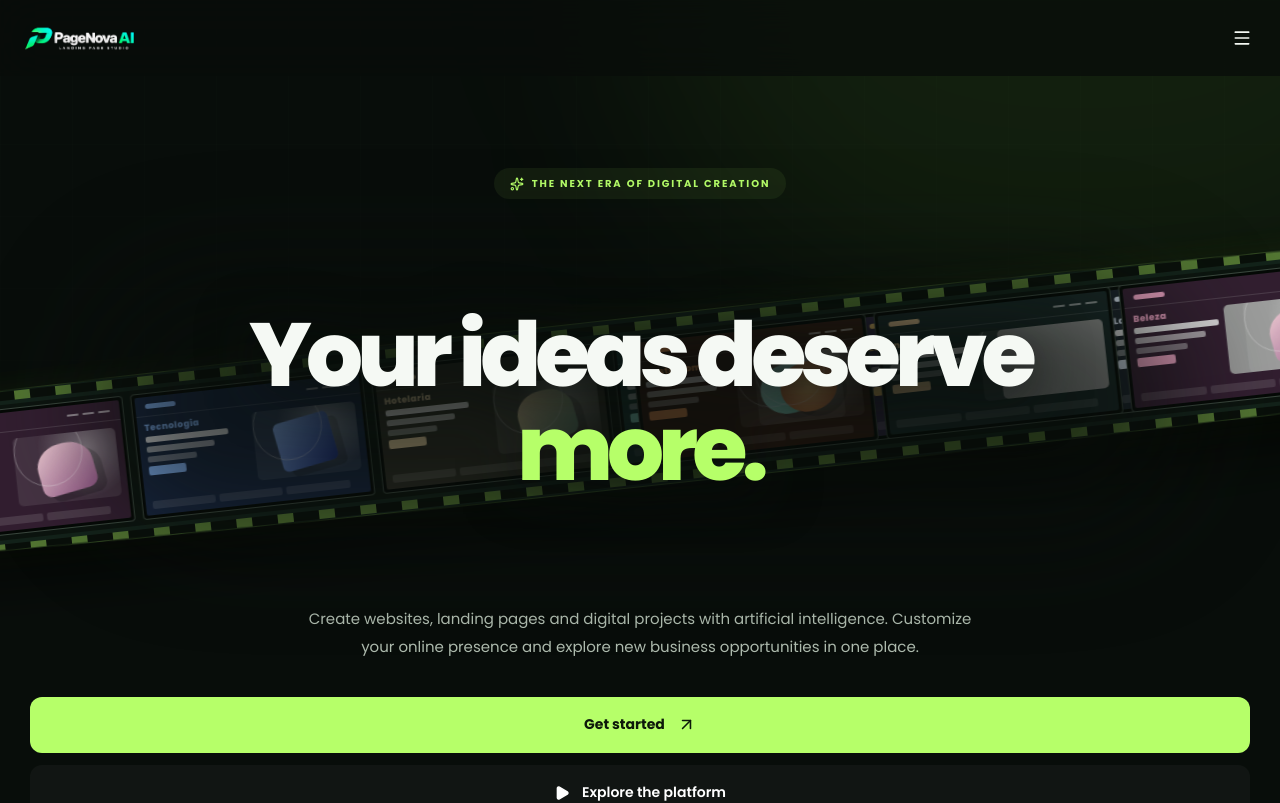
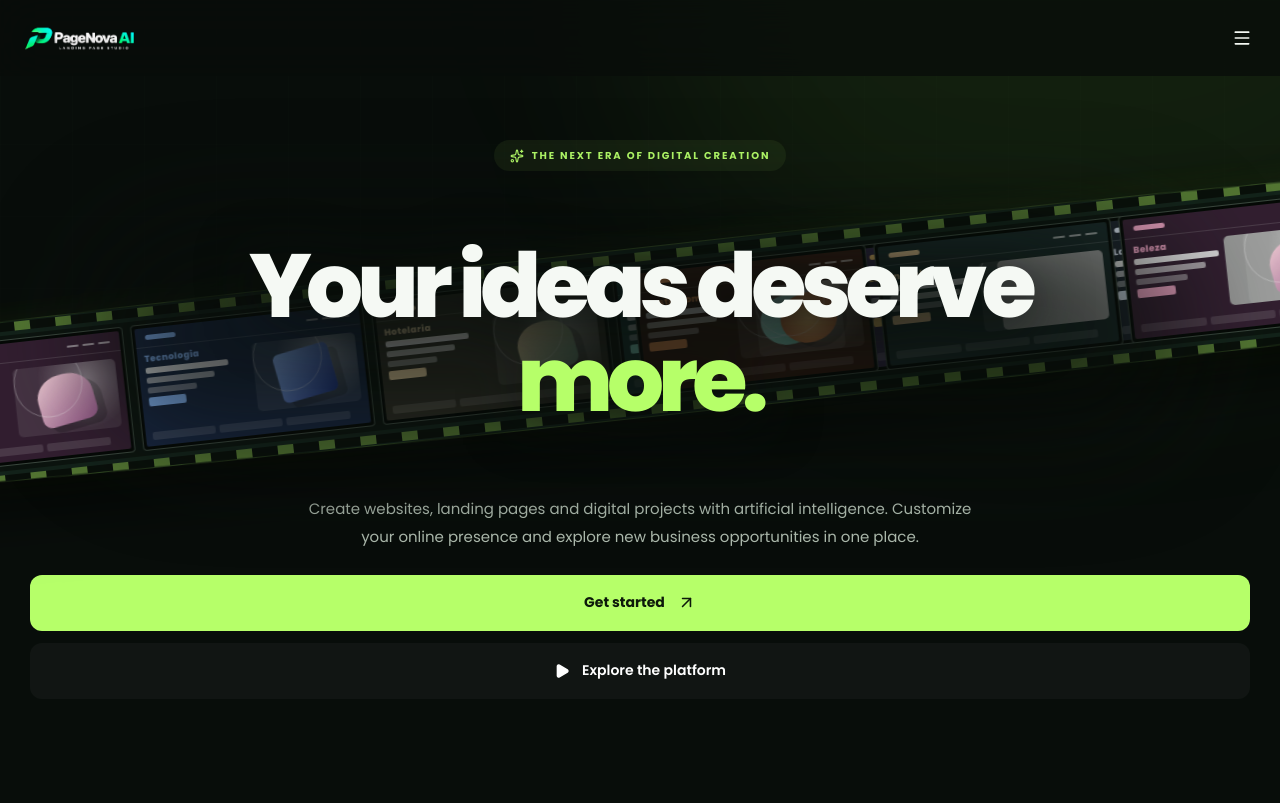
Before and after one commit to dramaflix2026-stack/pagenova-ai, a Next.js app in the folder frontend/: page /teste in a window 1280 px wide. Shown: the top 803 px of the page. Built offline with nearby package versions, Linux system fonts and the light colour scheme; grey boxes are pictures that could not be loaded.

Commit message:
style(landing): tighten hero vertical spacing without changing its visual identity

```diff
--- a/frontend/src/app/teste/hero-modelo-um.tsx
+++ b/frontend/src/app/teste/hero-modelo-um.tsx
@@ -105,19 +105,19 @@ export function HeroModeloUm() {
         )}
       </header>
 
-      <section id="plataforma" className="relative z-10 mx-auto max-w-[1260px] px-5 pb-16 pt-[92px] text-center sm:px-8 sm:pt-[118px] lg:pt-[136px]">
-        <div className="mx-auto mb-7 inline-flex items-center gap-2 rounded-full border border-[#b6ff69]/25 bg-[#b6ff69]/[0.065] px-4 py-2 text-[10px] font-bold tracking-[.19em] text-[#b6ff69] sm:text-xs">
+      <section id="plataforma" className="relative z-10 mx-auto max-w-[1260px] px-5 pb-10 pt-[64px] text-center sm:px-8 sm:pt-[82px] lg:pt-[94px]">
+        <div className="mx-auto mb-3 inline-flex items-center gap-2 rounded-full border border-[#b6ff69]/25 bg-[#b6ff69]/[0.065] px-4 py-2 text-[10px] font-bold tracking-[.19em] text-[#b6ff69] sm:text-xs">
           <Sparkles size={14}/>{t.eyebrow}
         </div>
-        <div className="relative mx-auto flex min-h-[350px] max-w-[1220px] items-center justify-center py-20 sm:min-h-[440px] sm:py-24 lg:min-h-[490px]">
+        <div className="relative mx-auto flex min-h-[300px] max-w-[1220px] items-center justify-center py-12 sm:min-h-[370px] sm:py-16 lg:min-h-[410px]">
           <CinematicFilmReel />
           <div aria-hidden="true" className="pointer-events-none absolute z-[1] inset-x-[5%] inset-y-[14%] rounded-full bg-[#080d0a]/65 blur-[55px] sm:inset-x-[16%]"/>
           <h1 className="relative z-10 mx-auto max-w-[1040px] text-[clamp(2.65rem,7vw,6.8rem)] font-extrabold leading-[1.05] tracking-[-.065em] drop-shadow-[0_8px_28px_#080d0a]">
             {t.first}<br/><span className="text-[#b6ff69]">{t.highlight}</span>
           </h1>
         </div>
-        <p className="mx-auto mt-7 max-w-[680px] text-[15px] leading-[1.85] text-[#aebbae] sm:text-lg">{t.description}</p>
-        <div className="mt-9 flex flex-col items-center justify-center gap-3 sm:flex-row">
+        <p className="mx-auto mt-3 max-w-[680px] text-[15px] leading-[1.85] text-[#aebbae] sm:text-lg">{t.description}</p>
+        <div className="mt-6 flex flex-col items-center justify-center gap-3 sm:flex-row">
           <Link href="/cadastro" className="group inline-flex min-h-14 w-full items-center justify-center gap-3 rounded-xl bg-[#b6ff69] px-7 text-[14px] font-bold text-[#0d190a] transition hover:-translate-y-0.5 hover:bg-[#d4ffaa] hover:shadow-[0_12px_40px_#a3fc4930] sm:w-auto">{t.start}<ArrowUpRight className="transition group-hover:translate-x-0.5 group-hover:-translate-y-0.5" size={19}/></Link>
           <a href="#galeria" className="inline-flex min-h-14 w-full items-center justify-center gap-3 rounded-xl border border-white/20 bg-white/[.035] px-7 text-[14px] font-semibold text-white transition hover:border-white/40 hover:bg-white/[.08] sm:w-auto"><Play size={16} fill="currentColor"/>{t.watch}</a>
         </div>
```
